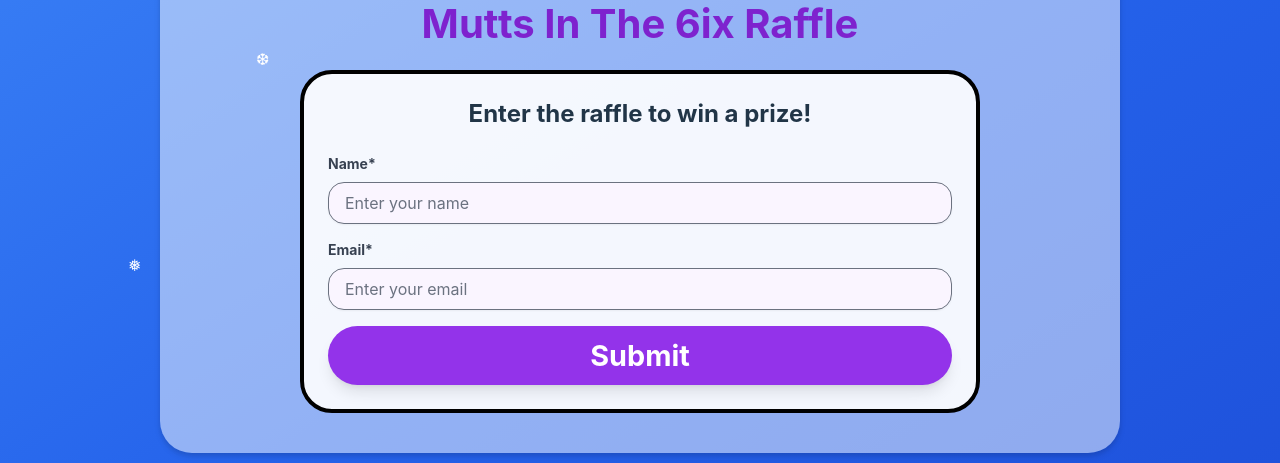
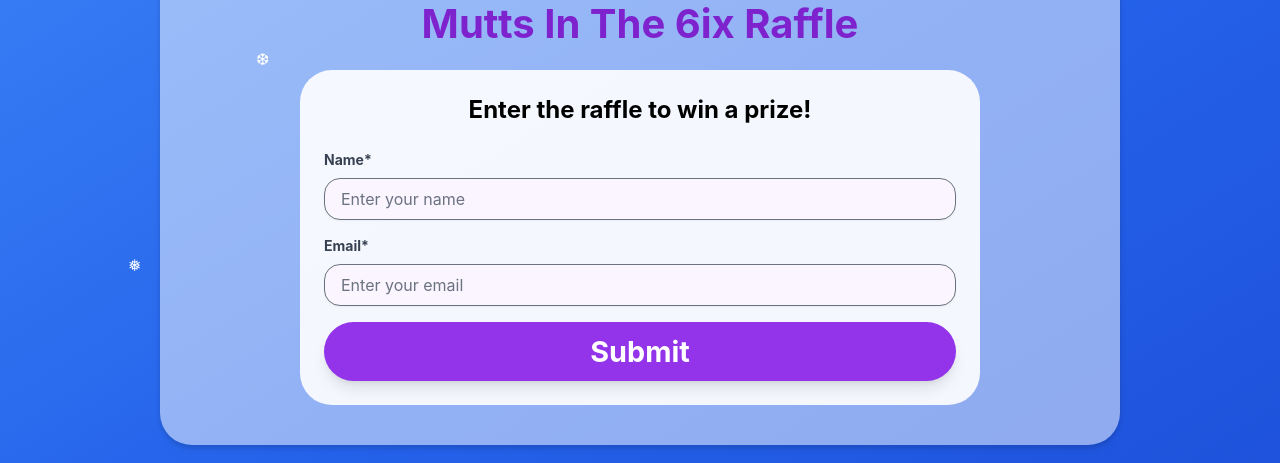
Before and after one commit to muttsinthe6ix/raffle, a React (Vite) app: page / in a window 1280 px wide. Shown: the part 175-638 px from the top of the page. Built offline with nearby package versions, Linux system fonts and the light colour scheme.

Commit message:
Fix styles

```diff
--- a/src/Form.tsx
+++ b/src/Form.tsx
@@ -44,9 +44,9 @@ const Form: FC<FormProps> = ({ onSubmitSuccess }) => {
   return (
     <form
       onSubmit={handleSubmit}
-      className="max-w-[680px] mx-auto border-4 border-black p-[24px] rounded-[32px] bg-opacity-90 bg-white"
+      className="max-w-[680px] mx-auto p-[24px] rounded-[32px] bg-opacity-90 bg-white"
     >
-      <h1 className="text-2xl font-bold text-center mb-6">
+      <h1 className="text-black text-2xl font-bold text-center mb-6">
         Enter the raffle to win a prize!
       </h1>
       <FormInput
--- a/src/FormInput.tsx
+++ b/src/FormInput.tsx
@@ -34,7 +34,7 @@ const FormInput: React.FC<FormInputProps> = ({
         value={value}
         onChange={onChange}
         required={required}
-        className="block w-full px-4 py-2 bg-purple-50 rounded-xl shadow-sm focus:ring-purple-300"
+        className="text-black block w-full px-4 py-2 bg-purple-50 rounded-xl shadow-sm focus:ring-purple-300"
         placeholder={placeholder}
       />
     </div>
```
